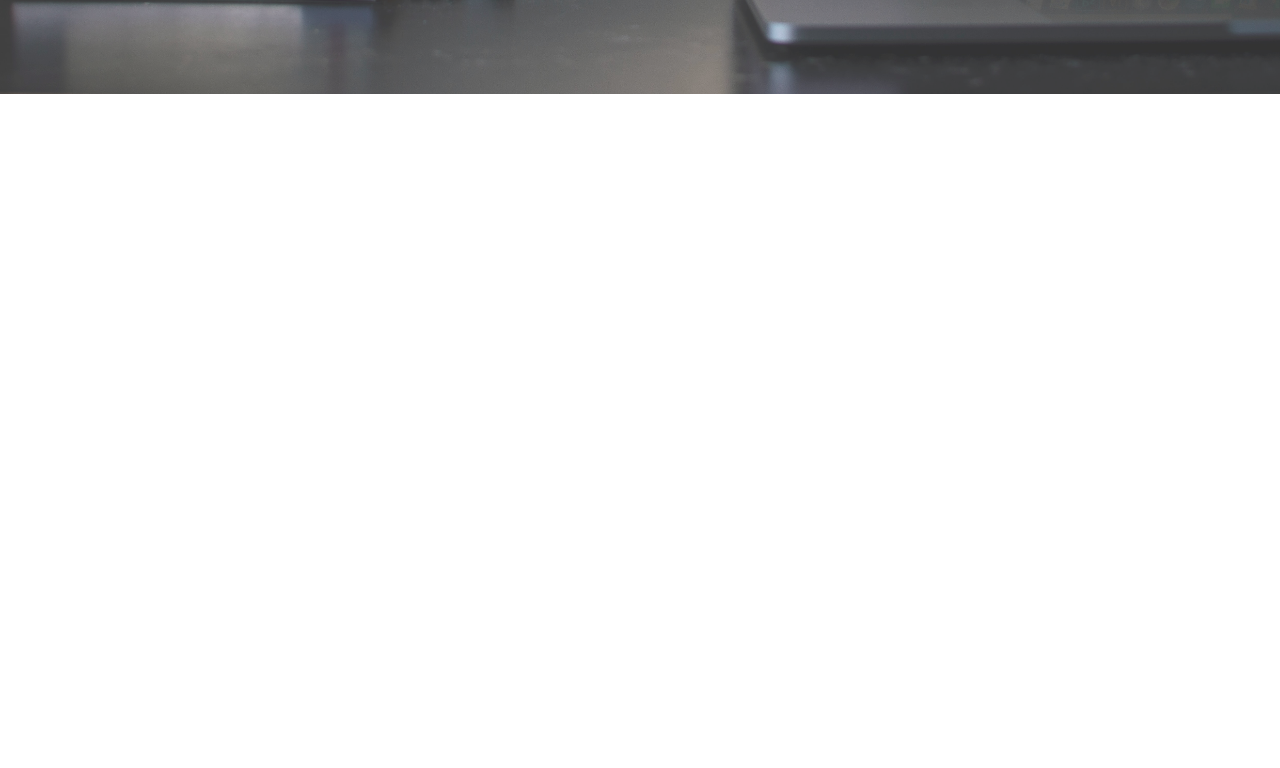
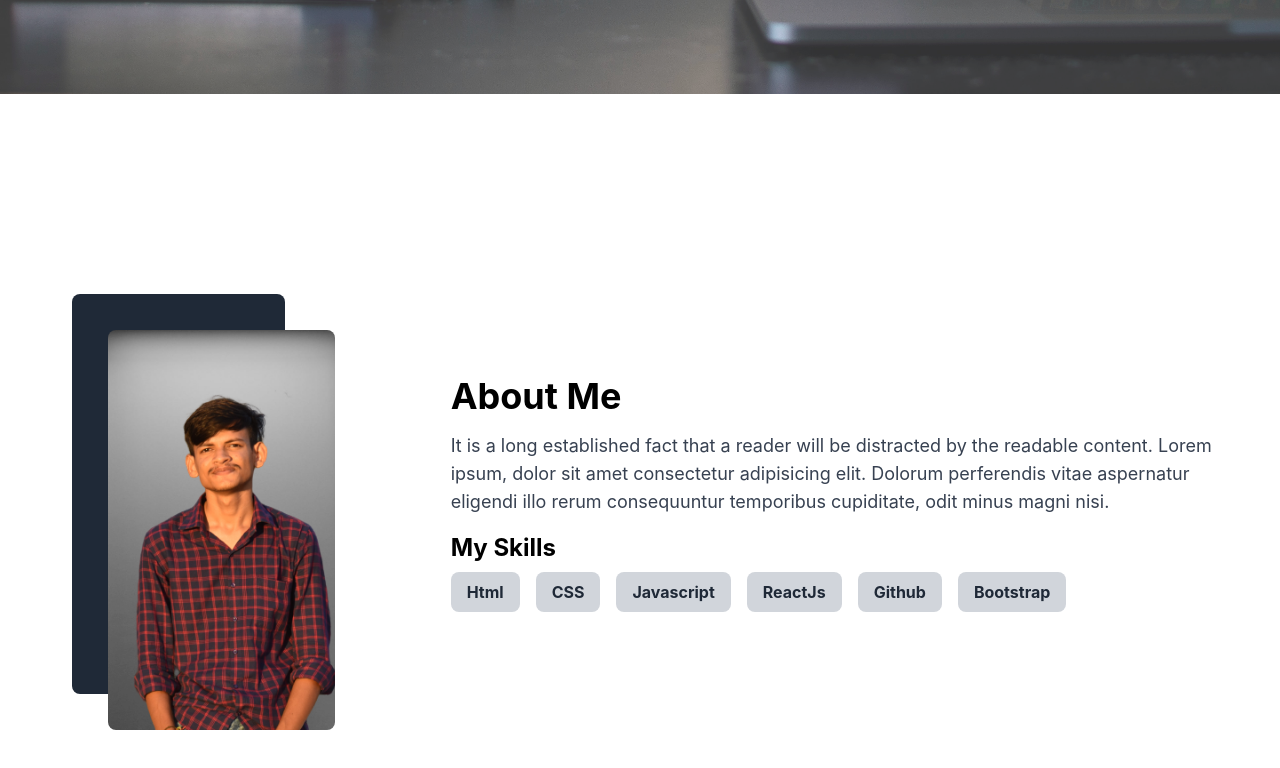
Before and after one commit to NiravRathva/My_Portfolio, a React (Create React App) app: page / in a window 1280 px wide. Shown: the part 706-1474 px from the top of the page. Before the commit the page ends 864 px from the top, so only its background shows below. Built offline with nearby package versions, Linux system fonts and the light colour scheme.

Commit message:
added about component

```diff
--- a/src/App.js
+++ b/src/App.js
@@ -1,6 +1,7 @@
 import Navbar from "./Component/Navbar";
 import Intro from "./Component/Intro";
 import bgImage from "./Images/bg1.jpg";
+import About from "./Component/About";
 function App() {
   return (
     <div className="App">
@@ -13,7 +14,7 @@ function App() {
       <Intro style={{ zIndex: 2 }} />
       </div>
 
-
+     <About/>
     </div>
   );
 }
--- /dev/null
+++ b/src/Component/About.js
@@ -0,0 +1,51 @@
+import React from "react";
+import mypic2 from "../Images/mypic2.png";
+
+const About = () => {
+  return (
+    <div id="about" className="about h-fit md:h-screen flex  items-center">
+      {/* left section */}
+      <div className="w-1/3 relative items-center hidden md:block p-2 md:p-4 lg:p-6 mx-auto">
+        <div className="absolute   rounded-lg bg-gray-800 w-1/2 h-[50vh] lg:ml-12"> </div>
+        <div className="w-3/5 h-[50vh] top-9 left-9 rounded-lg relative lg:ml-12">
+          <img src={mypic2} className="h-full w-full rounded-lg object-cover" alt="" />
+        </div>
+      </div>
+      {/* right section  */}
+      <div className="w-full md:w-2/3 p-2 md:p-4 lg:p-6">
+        <h1 className="text-3xl md:text-4xl font-bold mb-4">About Me</h1>
+        {/* summary  */}
+        <p className="text-base md:text-lg text-gray-700 mb-4">
+          It is a long established fact that a reader will be distracted by the
+          readable content. Lorem ipsum, dolor sit amet consectetur adipisicing
+          elit. Dolorum perferendis vitae aspernatur eligendi illo rerum
+          consequuntur temporibus cupiditate, odit minus magni nisi.
+        </p>
+        {/* skills  */}
+        <h2 className="text-xl md:text-2xl font-bold mb-2">My Skills</h2>
+        <div className="flex flex-wrap gap-2 md:gap-4">
+          <div className="bg-gray-300 py-2 px-4 rounded-lg text-gray-800 font-bold text-sm md:text-base">
+            Html
+          </div>
+          <div className="bg-gray-300 py-2 px-4 rounded-lg text-gray-800 font-bold text-sm md:text-base">
+            CSS
+          </div>
+          <div className="bg-gray-300 py-2 px-4 rounded-lg text-gray-800 font-bold text-sm md:text-base">
+            Javascript
+          </div>
+          <div className="bg-gray-300 py-2 px-4 rounded-lg text-gray-800 font-bold text-sm md:text-base">
+            ReactJs
+          </div>
+          <div className="bg-gray-300 py-2 px-4 rounded-lg text-gray-800 font-bold text-sm md:text-base">
+            Github
+          </div>
+          <div className="bg-gray-300 py-2 px-4 rounded-lg text-gray-800 font-bold text-sm md:text-base">
+            Bootstrap
+          </div>
+        </div>
+      </div>
+    </div>
+  );
+};
+
+export default About;
```
Also changed, not shown: src/Images/mypic2.png (added).
